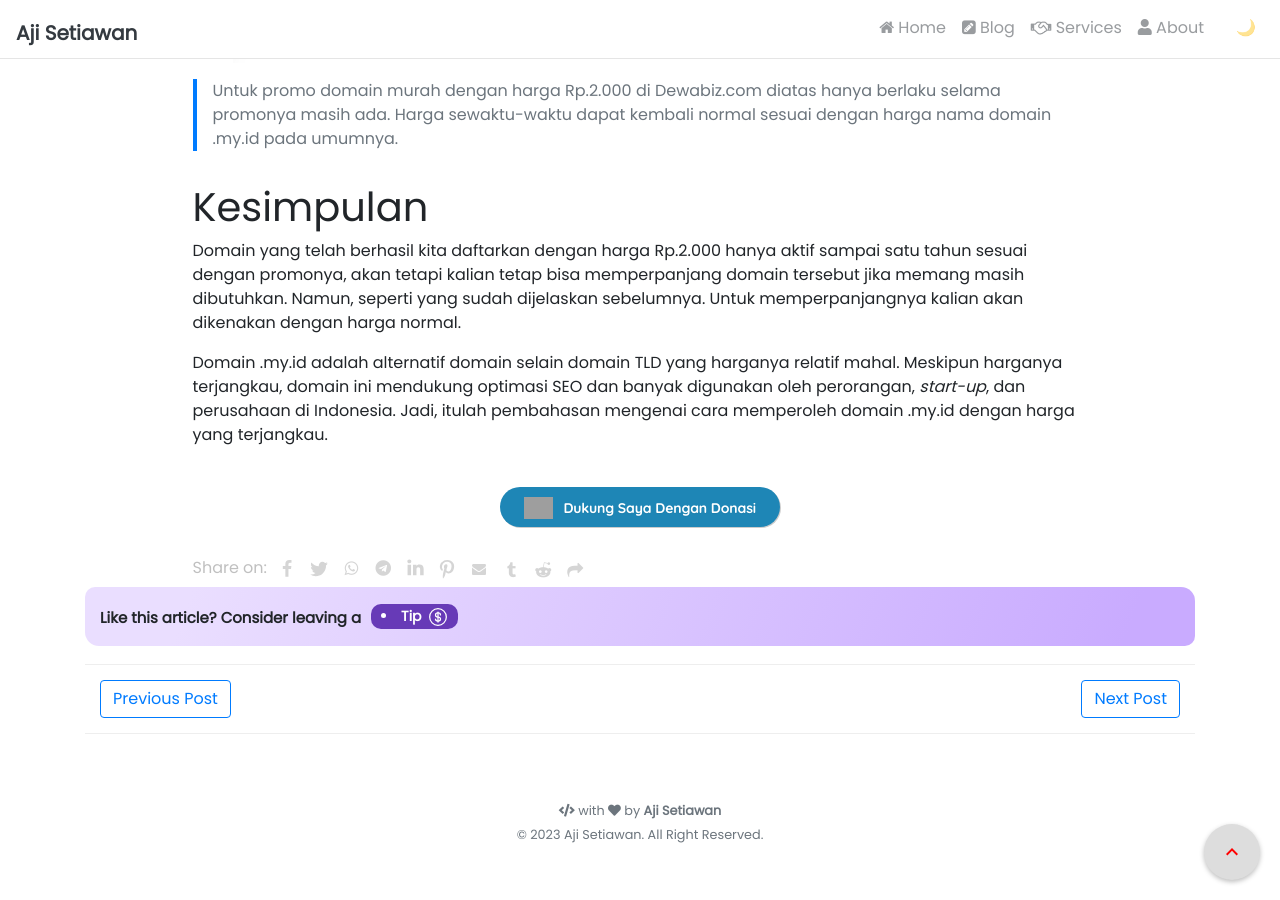
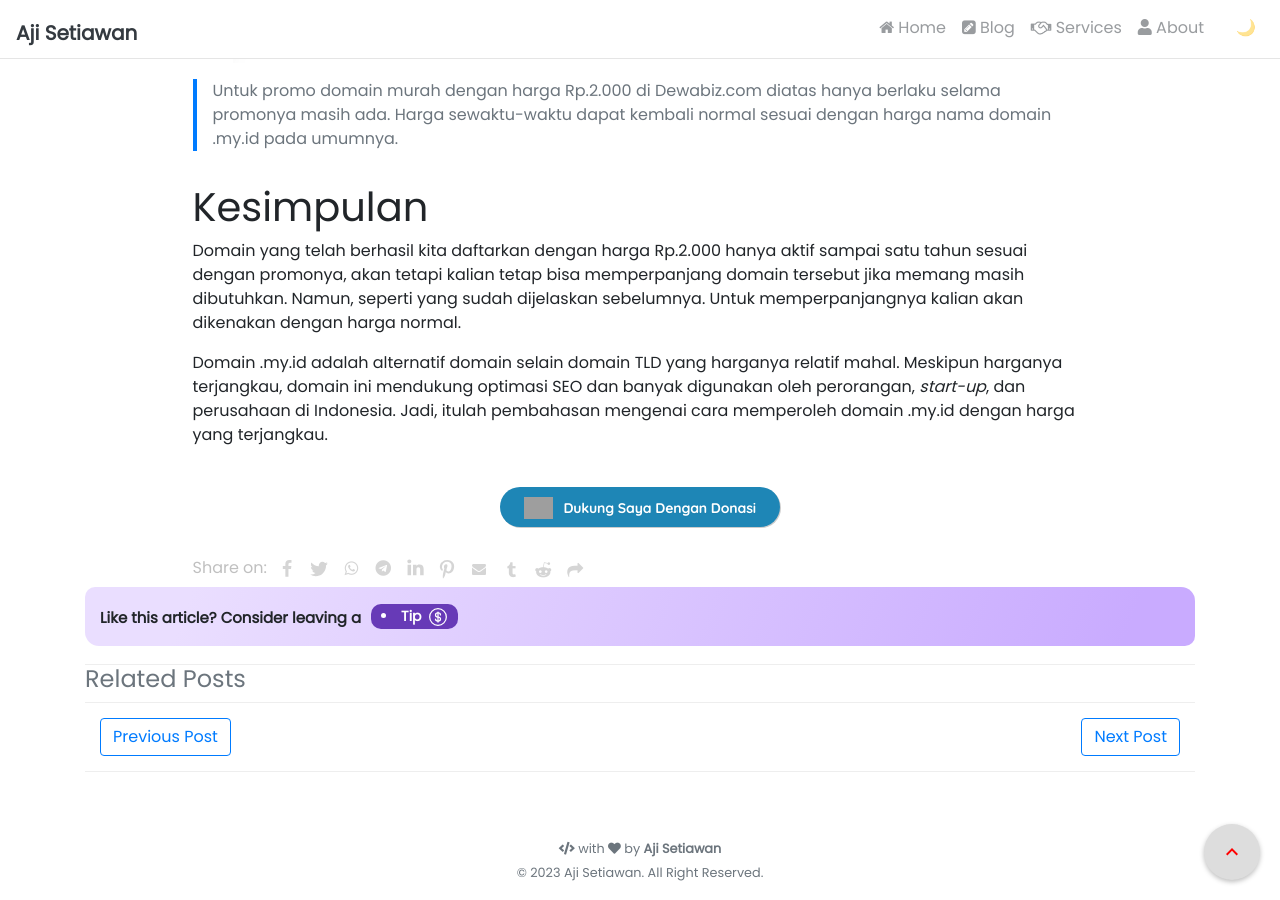
Before and after one commit to ajisetiawan716/ajisetiawan716.github.io, a Jekyll site: the page built from _posts/2023-12-15-cara-daftar-domain-my.id-murah-di-dewabiz.md, in a window 1280 px wide and 900 px high, scrolled down 5855 px. Built offline with Jekyll 4.4.1, drawn with Linux system fonts in a browser that asks for light colours; nearby versions of some CDN libraries; comment, search, counter and statistics services are not loaded; grey boxes are pictures that could not be loaded.

Commit message:
Update related-post.html

```diff
--- a/_includes/blog/related-post.html
+++ b/_includes/blog/related-post.html
@@ -2,6 +2,8 @@
   {% assign minCommonTags =  1 %}
   {% assign maxRelatedCounter = 0 %}
 
+<div class="separator"></div>
+<h4 class="text-muted">Related Posts</h4>
 
   {% for post in site.posts %}
 
@@ -20,8 +22,6 @@
     {% endfor %}
 
     {% if sameTagCount >= minCommonTags %}
-<div class="separator"></div>
-<h4 class="text-muted">Related Posts</h4>
 <div class="rect">
           <a href="{{ site.baseurl }}{{ post.url }}">
               <div class="rel">
```
